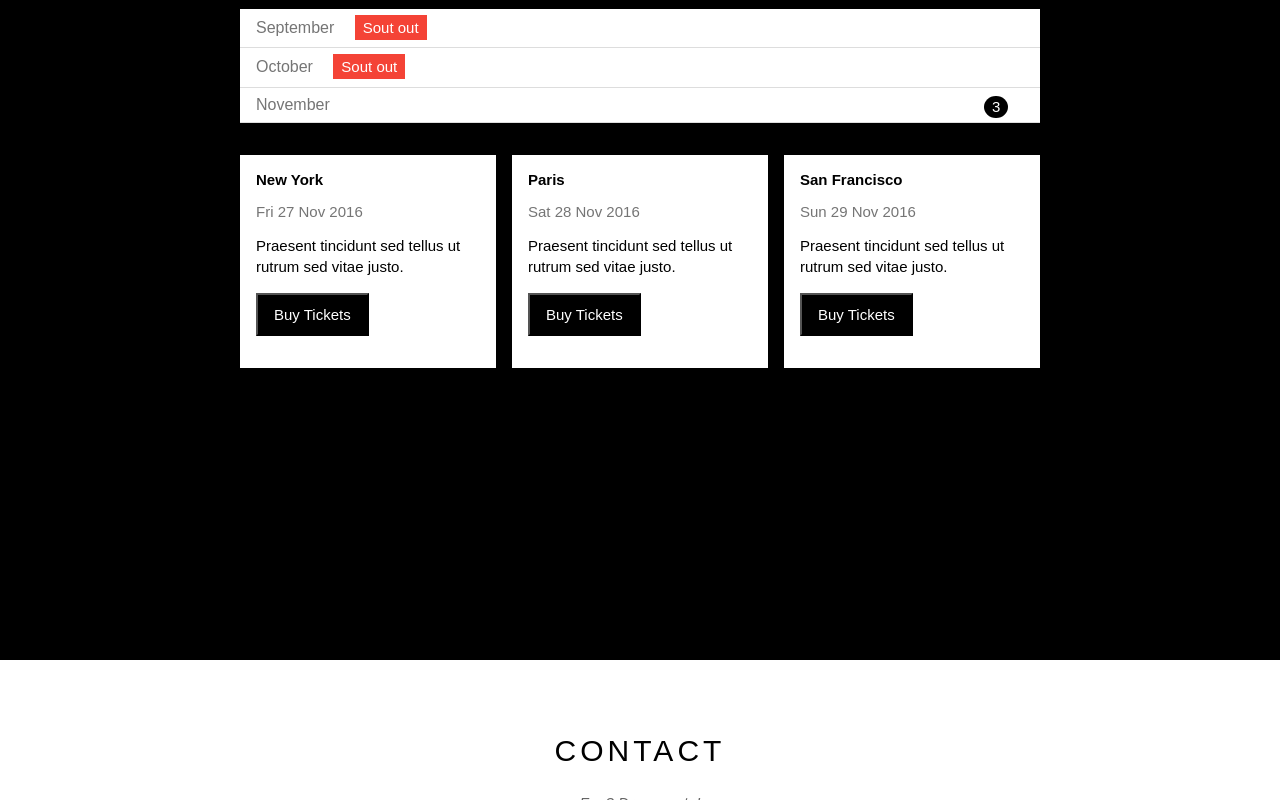
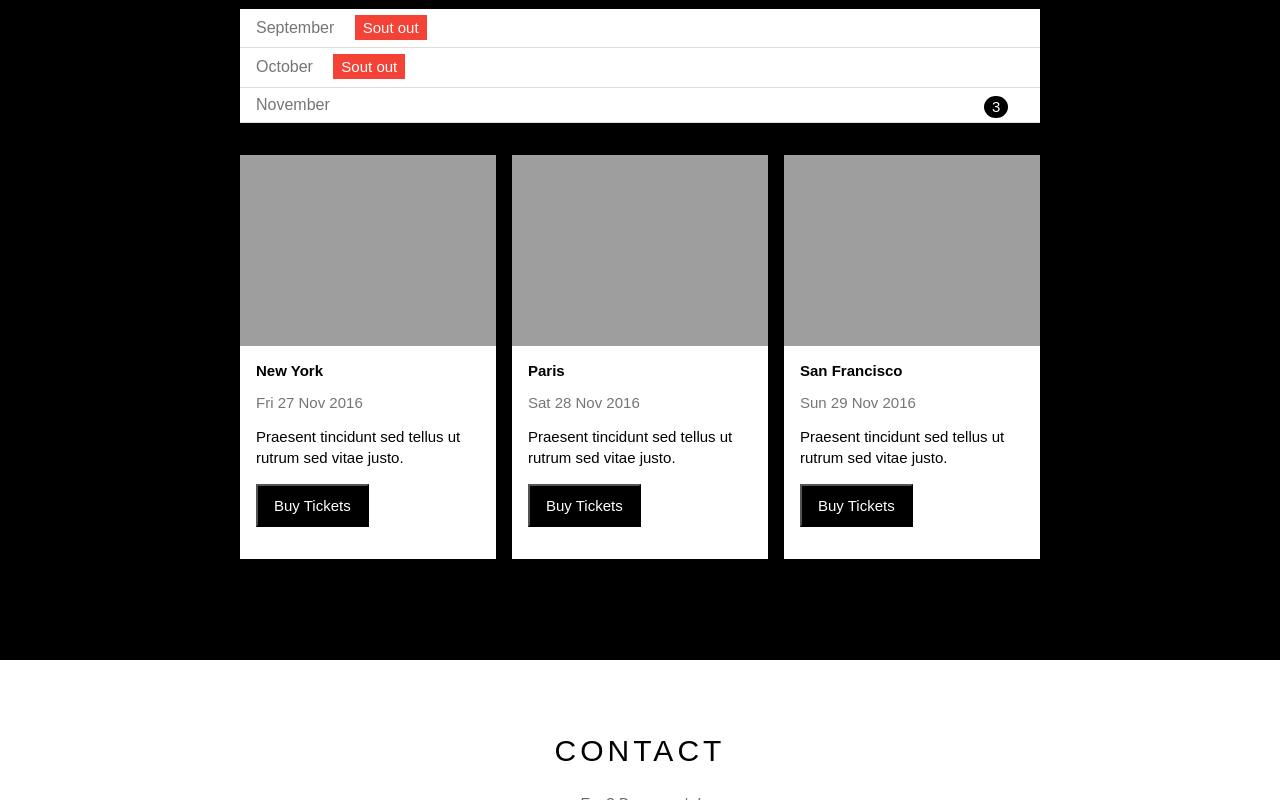
Before and after one commit to phongtulevan/theband, a plain HTML site: page index.html in a window 1280 px wide. Shown: the part 1518-2318 px from the top of the page. Drawn offline with Linux system fonts and the light colour scheme; the site is published under a folder, as on GitHub Pages, so addresses that start at the root find nothing.

Commit message:
Add new project theband

```diff
--- a/assets/css/style.css
+++ b/assets/css/style.css
@@ -2,6 +2,7 @@
 *{
     padding: 0;
     margin: 0;
+
     box-sizing: border-box;
 }
 .row{
@@ -163,7 +164,7 @@ html{
     /* cover: Nếu chiều cao lớn hơn chiều rộng thì background sẽ chỉnh 100% theo chiều cao, chiều rộng sẽ tự động chỉnh tỷ lệ cho phù hợp (auto).
 Ngược lại nếu chiều rộng lớn hơn chiều cao thì background sẽ chỉnh 100% theo chiều rộng, chiều cao sẽ tự động chỉnh tỷ lệ cho phù hợp (auto) */
 /* no-repeat: không nhắc lại */
-    background: url('/assets/img/slider/chicago.jpg') top center / cover no-repeat;
+    background: url('../img/slider/chicago.jpg') top center / cover no-repeat;
     position: relative;
     /* lấy thẻ cha bên ngoài là cố định */
 }
--- a/index.html
+++ b/index.html
@@ -92,7 +92,7 @@
                 <!-- Places -->
                 <div class="places-list ">
                     <div class="place-items aa">
-                        <img src="/assets/img/Content/newyork.jpg" alt="" class="place-img">
+                        <img src="./assets/img/Content/newyork.jpg" alt="" class="place-img">
                         <div class="play-body">
                             <h3 class="place-heading">New York</h3>
                             <p class="day-heading">Fri 27 Nov 2016</p>
@@ -102,7 +102,7 @@
                     </div>
 
                     <div class="place-items bb">
-                        <img src="/assets/img/Content/paris.jpg" alt="" class="place-img">
+                        <img src="./assets/img/Content/paris.jpg" alt="" class="place-img">
                         <div class="play-body">
                             <h3 class="place-heading">Paris</h3>
                             <p class="day-heading">Sat 28 Nov 2016</p>
@@ -113,7 +113,7 @@
                     </div>
 
                     <div class="place-items cc">
-                        <img src="/assets/img/Content/sanfran.jpg" alt="" class="place-img">
+                        <img src="./assets/img/Content/sanfran.jpg" alt="" class="place-img">
                         <div class="play-body">
                             <h3 class="place-heading">San Francisco</h3>
                             <p class="day-heading">Sun 29 Nov 2016</p>
```
